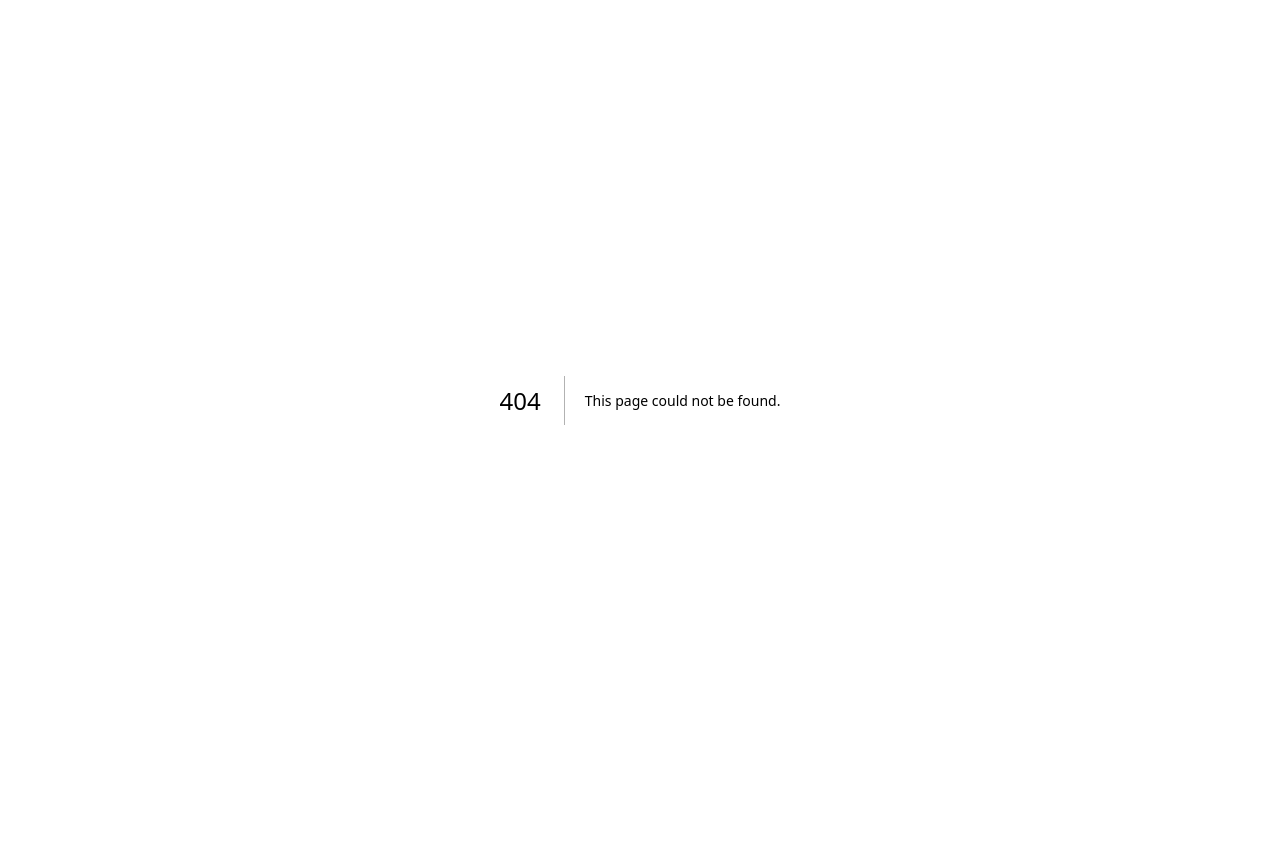
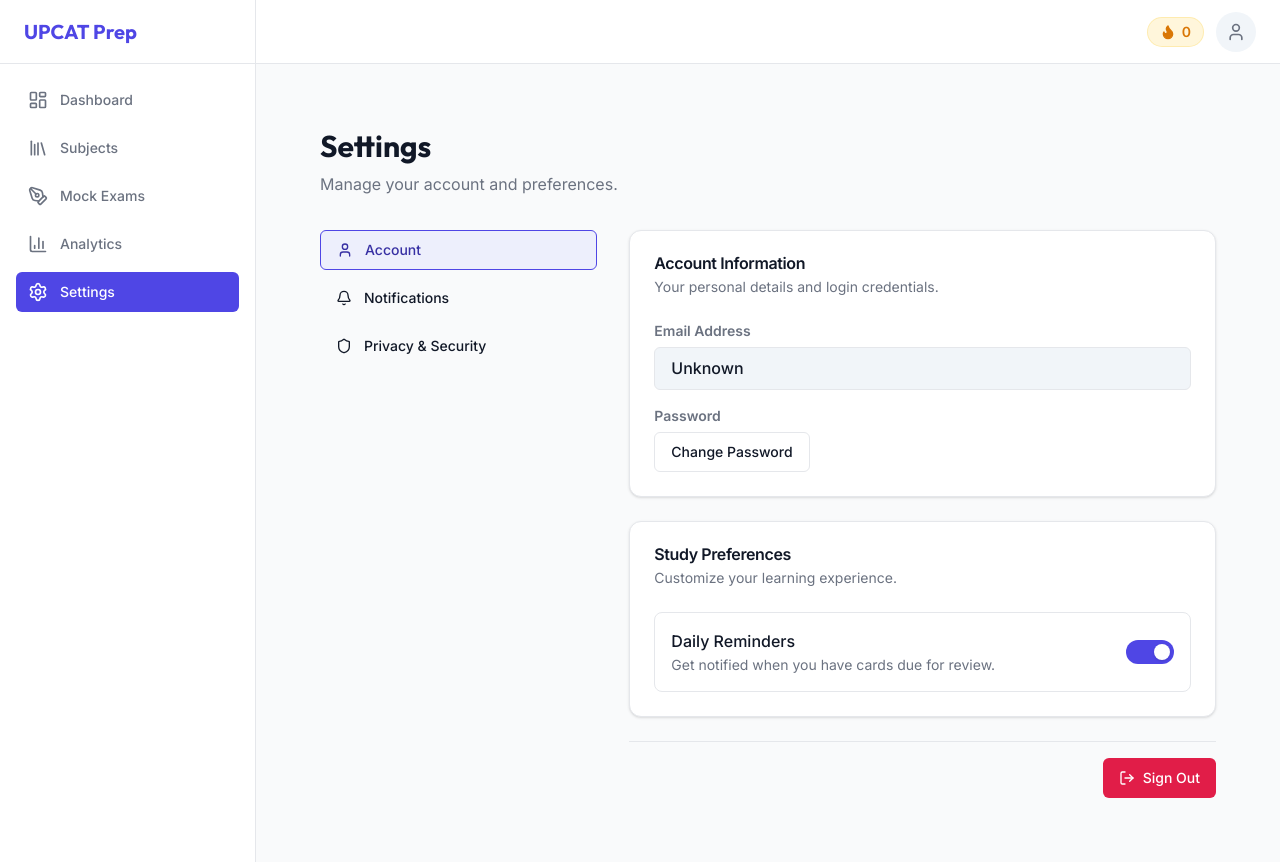
Before and after one commit to NathanP278/cet-review, a Next.js app: page /settings in a window 1280 px wide. Before the commit this address had no page. Before the commit the page ends 800 px from the top, so only its background shows below. Built offline with nearby package versions, Linux system fonts and the light colour scheme; no server answers.

Commit message:
feat: complete M11 settings page and finalize project

```diff
--- /dev/null
+++ b/app/(dashboard)/settings/page.tsx
@@ -0,0 +1,131 @@
+"use client";
+
+import { useEffect, useState } from "react";
+import { createClient } from "@/lib/supabase/client";
+import { useRouter } from "next/navigation";
+import { Card, CardContent, CardDescription, CardHeader, CardTitle } from "@/components/ui/card";
+import { Button } from "@/components/ui/button";
+import { LogOut, User, Bell, Shield, Loader2 } from "lucide-react";
+
+export default function SettingsPage() {
+  const router = useRouter();
+  const [email, setEmail] = useState<string | null>(null);
+  const [loading, setLoading] = useState(true);
+  const [isSigningOut, setIsSigningOut] = useState(false);
+
+  useEffect(() => {
+    async function loadProfile() {
+      const supabase = createClient();
+      const {
+        data: { user },
+      } = await supabase.auth.getUser();
+      if (user) {
+        setEmail(user.email ?? null);
+      }
+      setLoading(false);
+    }
+    loadProfile();
+  }, []);
+
+  const handleSignOut = async () => {
+    setIsSigningOut(true);
+    const supabase = createClient();
+    await supabase.auth.signOut();
+    router.push("/login");
+  };
+
+  if (loading) {
+    return (
+      <div className="flex h-64 items-center justify-center">
+        <Loader2 className="h-8 w-8 animate-spin text-[var(--color-primary)]" />
+      </div>
+    );
+  }
+
+  return (
+    <div className="max-w-4xl mx-auto py-8 flex flex-col gap-8">
+      <div>
+        <h1 className="text-3xl font-bold font-display">Settings</h1>
+        <p className="text-[var(--muted)] mt-2">Manage your account and preferences.</p>
+      </div>
+
+      <div className="grid grid-cols-1 md:grid-cols-3 gap-8">
+        {/* Navigation Sidebar for Settings (Visual Only for MVP) */}
+        <div className="col-span-1 flex flex-col gap-2">
+          <Button
+            variant="outline"
+            className="justify-start gap-3 border-[var(--color-primary)] bg-[var(--color-primary-light)]/10 text-[var(--color-primary-dark)] dark:text-[var(--color-primary-light)]"
+          >
+            <User className="h-4 w-4" /> Account
+          </Button>
+          <Button variant="ghost" className="justify-start gap-3">
+            <Bell className="h-4 w-4" /> Notifications
+          </Button>
+          <Button variant="ghost" className="justify-start gap-3">
+            <Shield className="h-4 w-4" /> Privacy & Security
+          </Button>
+        </div>
+
+        {/* Main Settings Content */}
+        <div className="col-span-1 md:col-span-2 flex flex-col gap-6">
+          <Card>
+            <CardHeader>
+              <CardTitle>Account Information</CardTitle>
+              <CardDescription>Your personal details and login credentials.</CardDescription>
+            </CardHeader>
+            <CardContent className="flex flex-col gap-4">
+              <div className="flex flex-col gap-1.5">
+                <label className="text-sm font-semibold text-[var(--muted)]">Email Address</label>
+                <div className="px-4 py-2 bg-[var(--color-slate-100)] dark:bg-[var(--color-slate-800)] border border-[var(--border)] rounded-md font-medium">
+                  {email || "Unknown"}
+                </div>
+              </div>
+              <div className="flex flex-col gap-1.5">
+                <label className="text-sm font-semibold text-[var(--muted)]">Password</label>
+                <Button variant="outline" className="w-fit">
+                  Change Password
+                </Button>
+              </div>
+            </CardContent>
+          </Card>
+
+          <Card>
+            <CardHeader>
+              <CardTitle>Study Preferences</CardTitle>
+              <CardDescription>Customize your learning experience.</CardDescription>
+            </CardHeader>
+            <CardContent className="flex flex-col gap-4">
+              <div className="flex items-center justify-between p-4 border border-[var(--border)] rounded-lg">
+                <div>
+                  <h4 className="font-medium">Daily Reminders</h4>
+                  <p className="text-sm text-[var(--muted)]">
+                    Get notified when you have cards due for review.
+                  </p>
+                </div>
+                <div className="w-12 h-6 bg-[var(--color-primary)] rounded-full relative cursor-pointer">
+                  <div className="absolute right-1 top-1 bg-white w-4 h-4 rounded-full shadow-sm" />
+                </div>
+              </div>
+            </CardContent>
+          </Card>
+
+          <div className="pt-4 border-t border-[var(--border)] flex justify-end">
+            <Button
+              variant="danger"
+              onClick={handleSignOut}
+              disabled={isSigningOut}
+              className="gap-2"
+            >
+              {isSigningOut ? (
+                <Loader2 className="h-4 w-4 animate-spin" />
+              ) : (
+                <LogOut className="h-4 w-4" />
+              )}
+              Sign Out
+            </Button>
+          </div>
+        </div>
+      </div>
+    </div>
+  );
+}
```
